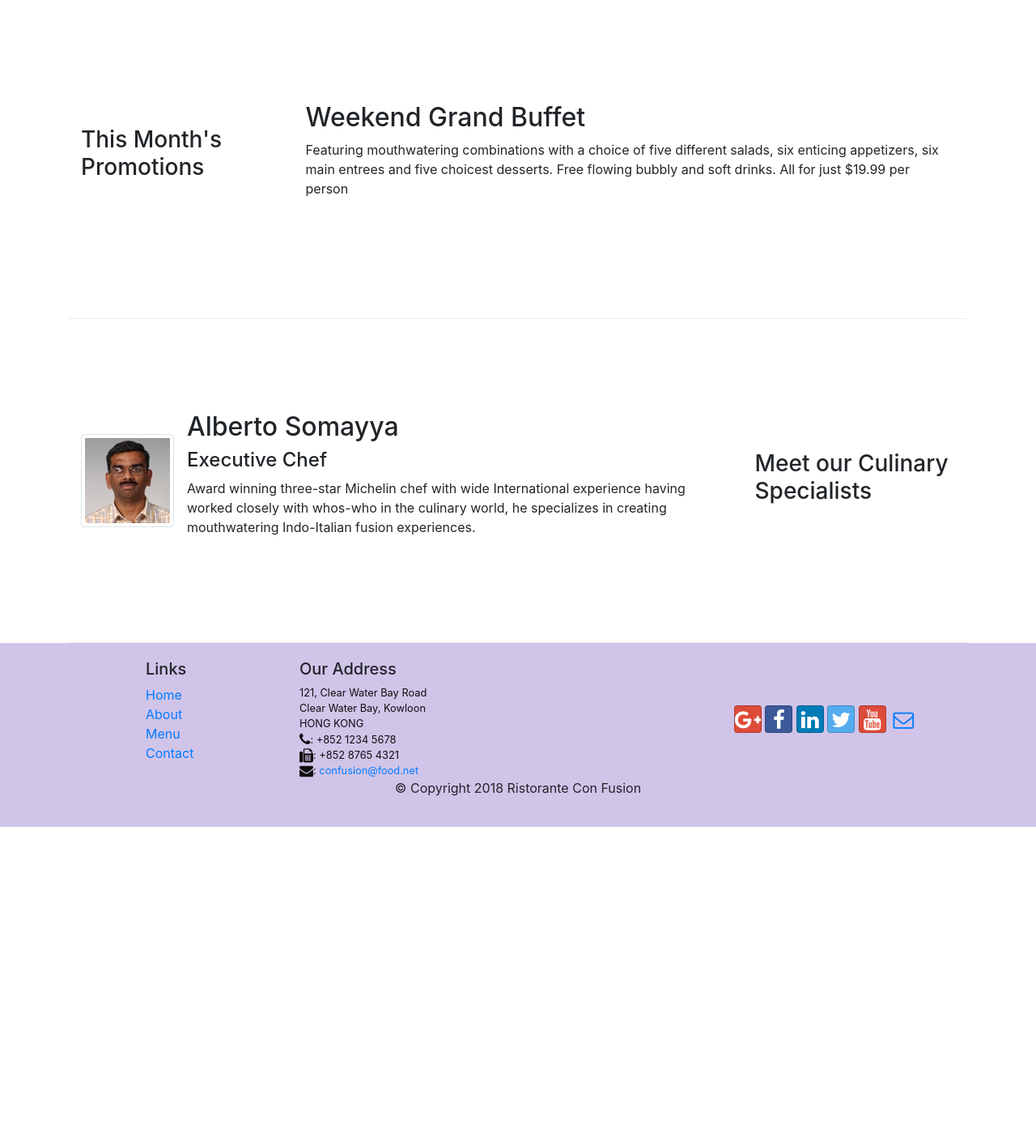
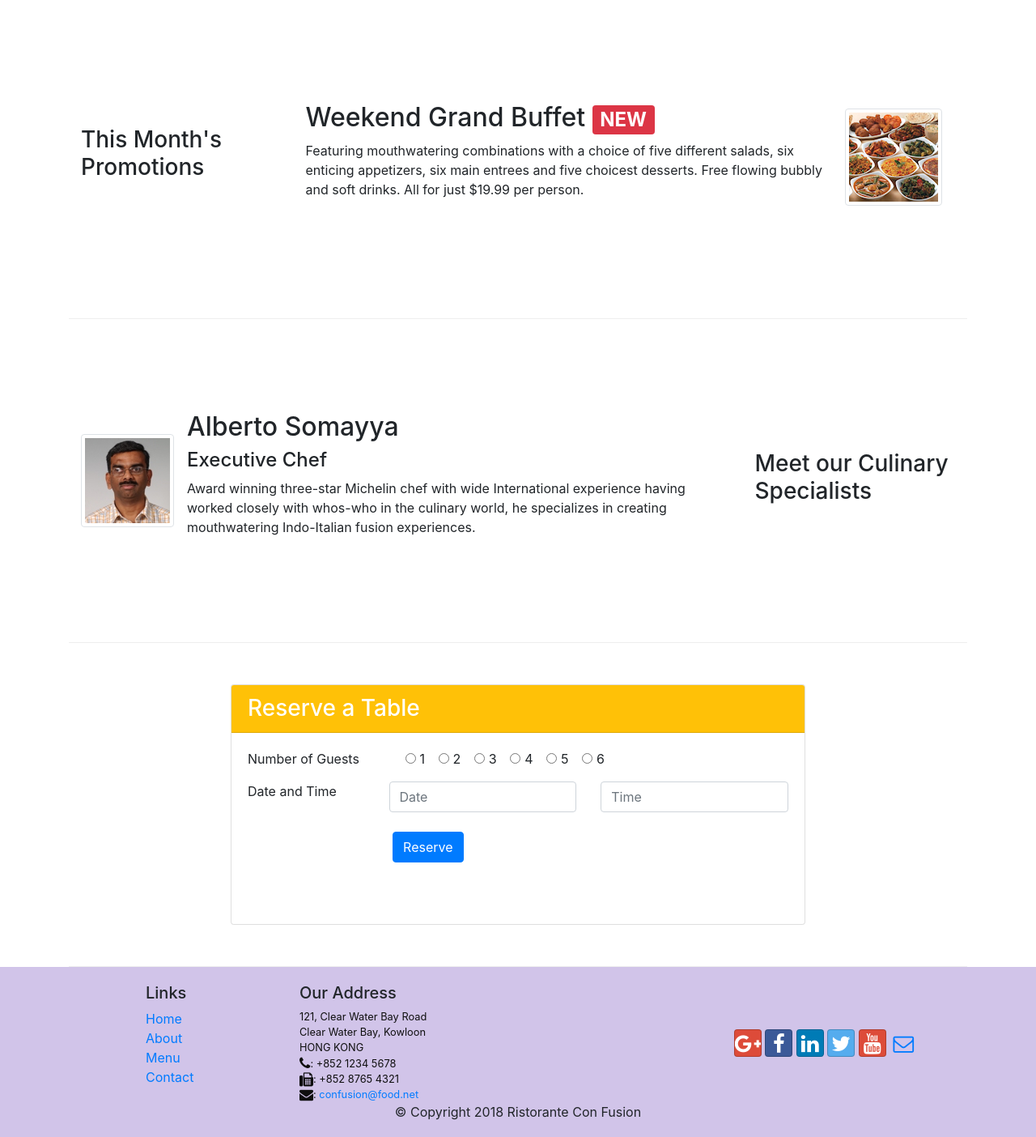
Before and after one commit to Sayantanmukh/Ristorante-Con-Fusion, a website: page index.html in a window 1280 px wide. Shown: the part 740-2144 px from the top of the page at 81% size. Before the commit the page ends 1761 px from the top, so only its background shows below. Drawn offline with nearby package versions, Linux system fonts and the light colour scheme.

Commit message:
assignment 2

```diff
--- a/index.html
+++ b/index.html
@@ -26,10 +26,14 @@
 
             <div class="collapse navbar-collapse" id="Navbar">
                 <ul class="navbar-nav mr-auto">
-                    <li class="nav-item active"><a class="nav-link" href="#"><span class="fa fa-home fa-lg"></span> Home</a></li>
-                    <li class="nav-item"><a class="nav-link" href="./aboutus.html"><span class="fa fa-info fa-lg"></span> About</a></li>
-                    <li class="nav-item"><a class="nav-link" href="#"><span class="fa fa-list fa-lg"></span> Menu</a></li>
-                    <li class="nav-item"><a class="nav-link" href="./contactus.html"><span class="fa fa-address-card fa-lg"></span> Contact</a></li>
+                    <li class="nav-item active"><a class="nav-link" href="#"><span class="fa fa-home fa-lg"></span>
+                            Home</a></li>
+                    <li class="nav-item"><a class="nav-link" href="./aboutus.html"><span
+                                class="fa fa-info fa-lg"></span> About</a></li>
+                    <li class="nav-item"><a class="nav-link" href="#"><span class="fa fa-list fa-lg"></span> Menu</a>
+                    </li>
+                    <li class="nav-item"><a class="nav-link" href="./contactus.html"><span
+                                class="fa fa-address-card fa-lg"></span> Contact</a></li>
                 </ul>
             </div>
         </div>
@@ -46,6 +50,9 @@
                 <div class="col-12 col-sm align-self-center">
                     <img src="img/logo.png" class="img-fluid">
                 </div>
+                <div class="col-12 col-sm align-self-center">
+                    <a role="button" class="btn btn-block btn-sm btn-warning" href="#reservationDiv">Reserve Table</a>
+                </div>
             </div>
         </div>
     </header>
@@ -57,10 +64,10 @@
             </div>
             <div class="col col-sm order-sm-first col-md">
                 <div class="media">
-                    <img class="d-flex mr-3 img-thumbnail align-self-center"
-                            src="img/uthappizza.png" alt="Uthappizza">
+                    <img class="d-flex mr-3 img-thumbnail align-self-center" src="img/uthappizza.png" alt="Uthappizza">
                     <div class="media-body">
-                        <h2 class="mt-0">Uthappizza <span class="badge badge-danger">HOT</span> <span class="badge badge-pill badge-secondary">$4.99</span></h2>
+                        <h2 class="mt-0">Uthappizza <span class="badge badge-danger">HOT</span> <span
+                                class="badge badge-pill badge-secondary">$4.99</span></h2>
                         <p class="d-none d-sm-block">A unique combination of Indian Uthappam (pancake) and
                             Italian pizza, topped with Cerignola olives, ripe vine
                             cherry tomatoes, Vidalia onion, Guntur chillies and
@@ -78,10 +85,16 @@
                 <h3>This Month's Promotions</h3>
             </div>
             <div class="col-sm col-md">
-                <h2>Weekend Grand Buffet</h2>
-                <p class=" d-none d-sm-block">Featuring mouthwatering combinations with a choice of five different
-                    salads, six enticing appetizers, six main entrees and five choicest desserts. Free flowing bubbly
-                    and soft drinks. All for just $19.99 per person </p>
+                <div class="media">
+                    <div class="media-body">
+                        <h2 class="mt-0">Weekend Grand Buffet <span class="badge badge-danger">NEW</span></h2>
+                        <p class="d-none d-sm-block">Featuring mouthwatering combinations with a choice of
+                            five different salads, six enticing appetizers, six main entrees and five choicest desserts.
+                            Free flowing bubbly and soft drinks. All for just $19.99 per person.
+                        </p>
+                    </div>
+                    <img class="d-flex mr-3 img-thumbnail align-self-center" src="img/buffet.png" alt="Grand Buffet">
+                </div>
             </div>
         </div>
 
@@ -91,9 +104,9 @@
             </div>
             <div class="col-sm order-sm-first col-md ">
 
-                               <div class="media">
-                    <img class="d-flex mr-3 img-thumbnail align-self-center"
-                            src="img/alberto.png" alt="Alberto Somayya">
+                <div class="media">
+                    <img class="d-flex mr-3 img-thumbnail align-self-center" src="img/alberto.png"
+                        alt="Alberto Somayya">
                     <div class="media-body">
                         <h2 class="mt-0">Alberto Somayya</h2>
                         <h4>Executive Chef</h4>
@@ -101,12 +114,82 @@
                             International experience having worked closely with
                             whos-who in the culinary world, he specializes in
                             creating mouthwatering Indo-Italian fusion experiences.
-                            </p>
+                        </p>
                     </div>
                 </div>
 
             </div>
         </div>
+
+        <div class="row row-content">
+            <div id="reservationDiv" class="col-12 offset-md-2 col-sm-6 col-md-8 align-self-center">
+                <div class="card">
+                    <h3 class="card-header text-white bg-warning">Reserve a Table</h3>
+                    <div class="card-body">
+                        <dl class="row">
+                            <dd class="col-md-3 col-12">Number of Guests</dd>
+                            <dd class="col-md-8 col-12">
+                                <div class="form-check ">
+                                    <label class="form-check-inline" for="radio1">
+                                        <input type="radio" class="form-check-input" id="radio1" name="optradio"
+                                            value="option1">1
+                                    </label>
+                                    <label class="form-check-inline" for="radio2">
+                                        <input type="radio" class="form-check-input" id="radio2" name="optradio"
+                                            value="option2">2
+                                    </label>
+
+                                    <label class="form-check-inline" for="radio3">
+                                        <input type="radio" class="form-check-input" id="radio3" name="optradio"
+                                            value="option3">3
+                                    </label>
+                                    <label class="form-check-inline" for="radio4">
+                                        <input type="radio" class="form-check-input" id="radio4" name="optradio"
+                                            value="option1">4
+                                    </label>
+
+                                    <label class="form-check-inline" for="radio5">
+                                        <input type="radio" class="form-check-input" id="radio5" name="optradio"
+                                            value="option2">5
+                                    </label>
+
+                                    <label class="form-check-inline col-12 col-md-1" for="radio6">
+                                        <input type="radio" class="form-check-input" id="radio6" name="optradio"
+                                            value="option3">6
+                                    </label>
+
+                                </div>
+                            </dd>
+                            <dd class="col-12 col-md-3">Date and Time</dd>
+                            <dd class="col-12 col-md-9">
+                                <div class="form-group row">
+
+                                    <div class="col-12 col-md-6">
+                                        <input type="tel" class="form-control" id="areacode" name="areacode"
+                                            placeholder="Date">
+                                    </div>
+                                    <div class="col-12 col-md-6">
+                                        <input type="tel" class="form-control" id="telnum" name="telnum"
+                                            placeholder="Time">
+                                    </div>
+
+                                    <div class="form-group row">
+                                        <div class="offset-md-2 offset-2 col-md-8">
+                                            <br>
+                                            <button type="submit" class="btn btn-primary">Reserve</button>
+                                        </div>
+                                    </div>
+                                </div>
+                            </dd>
+
+                        </dl>
+                    </div>
+                </div>
+            </div>
+        </div>
+    </div>
+    </div>
+
     </div>
 
     <footer class="footer">
@@ -134,11 +217,16 @@
                 </div>
                 <div class="col col-sm-4 align-self-center">
                     <div class="text-center">
-                        <a class="btn btn-social-icon btn-google" href="http://google.com/+"><i class="fa fa-google-plus"></i></a>
-                        <a class="btn btn-social-icon btn-facebook" href="http://www.facebook.com/profile.php?id="><i class="fa fa-facebook"></i></a>
-                        <a class="btn btn-social-icon btn-linkedin" href="http://www.linkedin.com/in/"><i class="fa fa-linkedin"></i></a>
-                        <a class="btn btn-social-icon btn-twitter" href="http://twitter.com/"><i class="fa fa-twitter"></i></a>
-                        <a class="btn btn-social-icon btn-google" href="http://youtube.com/"><i class="fa fa-youtube"></i></a>
+                        <a class="btn btn-social-icon btn-google" href="http://google.com/+"><i
+                                class="fa fa-google-plus"></i></a>
+                        <a class="btn btn-social-icon btn-facebook" href="http://www.facebook.com/profile.php?id="><i
+                                class="fa fa-facebook"></i></a>
+                        <a class="btn btn-social-icon btn-linkedin" href="http://www.linkedin.com/in/"><i
+                                class="fa fa-linkedin"></i></a>
+                        <a class="btn btn-social-icon btn-twitter" href="http://twitter.com/"><i
+                                class="fa fa-twitter"></i></a>
+                        <a class="btn btn-social-icon btn-google" href="http://youtube.com/"><i
+                                class="fa fa-youtube"></i></a>
                         <a class="btn btn-social-icon" href="mailto:"><i class="fa fa-envelope-o"></i></a>
                     </div>
                 </div>
```
